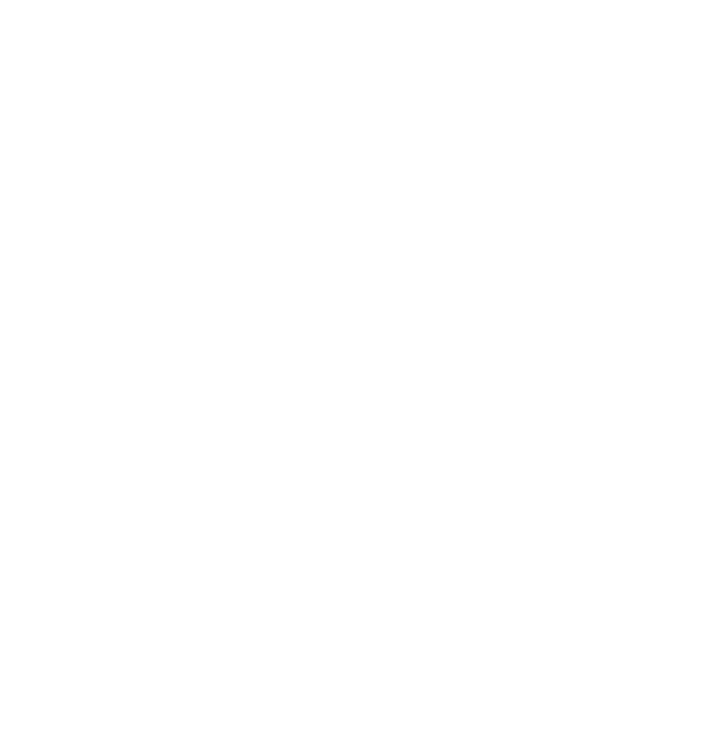
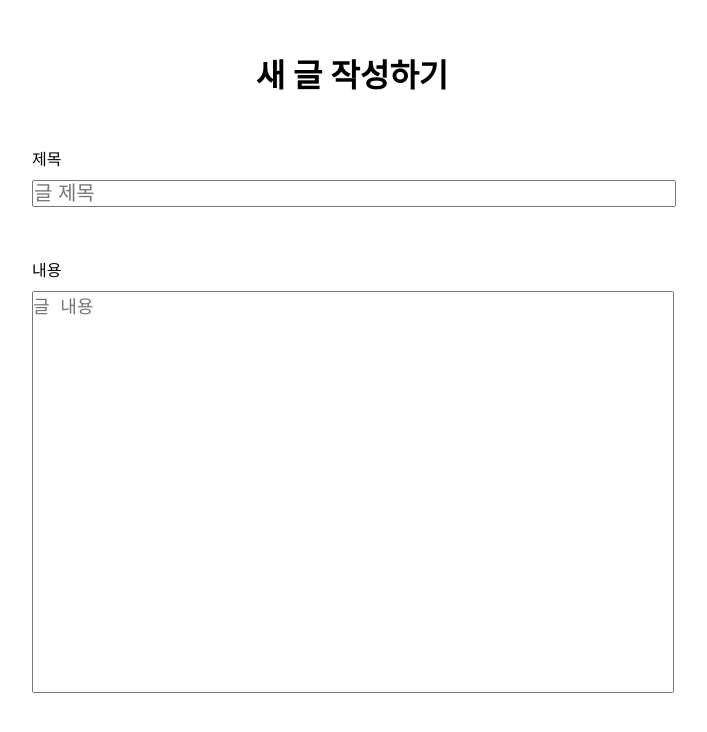
Before and after one commit to alstjdwo1601/Community_Project, a plain HTML site: page NewPostPage.html in a window 1280 px wide. Shown: the whole page, without its empty margins (288-995 px from the left). Drawn offline with Linux system fonts and the light colour scheme.

Commit message:
NewPostPage 수정중
NewPostPage 수정중

```diff
--- a/NewPostPage.html
+++ b/NewPostPage.html
@@ -2,11 +2,18 @@
 <html lang="en">
 <head>
     <meta charset="UTF-8">
-    <meta http-equiv="X-UA-Compatible" content="IE=edge">
-    <meta name="viewport" content="width=device-width, initial-scale=1.0">
+    <link rel="stylesheet" href="NewPostPageStyle.css">
     <title>새 글 쓰기</title>
 </head>
 <body>
-
+    <div class="headDescription">
+        <h1>새 글 작성하기</h1>
+    </div>
+    <div class="boxContainer">
+        <p>제목</p>
+        <input type="text" placeholder="글 제목">
+        <p>내용</p>
+        <textarea class="textArea" rows="20" placeholder="글 내용"></textarea>
+    </div>
 </body>
 </html>
--- /dev/null
+++ b/NewPostPageStyle.css
@@ -0,0 +1,25 @@
+* {
+    margin: 0;
+    padding: 0;
+}
+.headDescription {
+    padding: 50px;
+    text-align: center;
+}
+.boxContainer {
+    margin-left: 25%;
+    width: 50%;
+}
+.boxContainer p {
+    padding-bottom: 10px;
+}
+.boxContainer input {
+    font-size: 20px;
+    width: 100%;
+    margin-bottom: 50px;
+}
+.boxContainer .textArea {
+    font-size: 18px;
+    width: 100%;
+    resize: none;
+}
```
